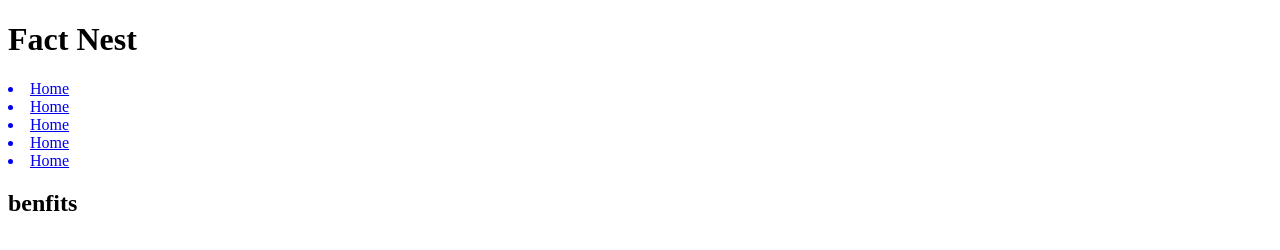
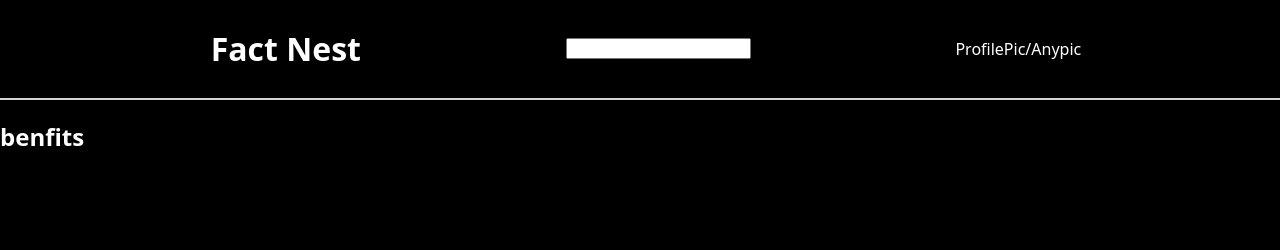
Before and after one commit to idk-webs/Wiki-alike, a plain HTML site: page index.html in a window 1280 px wide. Drawn offline with Linux system fonts and the light colour scheme.

Commit message:
Add files via upload

```diff
--- a/index.html
+++ b/index.html
@@ -4,26 +4,30 @@
     <meta charset="UTF-8">
     <meta name="viewport" content="width=device-width, initial-scale=1.0">
     <link rel="stylesheet" href="style.css">
+    <script src="app.js"></script>
     <title>Document</title>
 </head>
 <body>
+    <div class="nav">
+        <span class="logo">
+            <h1 class="glow">Fact Nest</h1>
+            <!-- Idhar h1 tag ki jagah soch rahe hai ek img daal de -->
+        </span>
+
+        <div class="links">
+            <input type="text">
+        </div>
+        <span class="dp">
+            <div class="pfp">ProfilePic/Anypic</div>
+        </span>
+
+    </div>
+
     <div class="main">
-        <span><h1 class="glow">Fact Nest</h1></span>
-        <div class="nav">
-            <span class="light"><a href="#Home"><li>Home</li></a></span>
-            <span class="light"><a href="#home"><li>Home</li></a></span>
-            <span class="light"><a href="#home"><li>Home</li></a></span>
-            <span class="light"><a href="#home"><li>Home</li></a></span>
-            <span class="light"><a href="#home"><li>Home</li></a></span>
+        <div class="decorating_place"></div>
+        <div class="decorating_place_2" id="animate">
+             <h2>benfits</h2>
         </div>
     </div>
-
-    <div class="design">
-        <div class="decorating_place">
-
-        </div>
-         <div class="decorating_place_2" id="animate">
-             <h2>benfits</h2>
-        </div>
 </body>
 </html>
--- a/style.css
+++ b/style.css
@@ -0,0 +1,47 @@
+body{
+    font-family: system-ui, -apple-system, BlinkMacSystemFont, 'Segoe UI', Roboto, Oxygen, Ubuntu, Cantarell, 'Open Sans', 'Helvetica Neue', sans-serif;
+    margin: 0;
+    background-color: black;
+    color: white;
+}
+.nav{
+    display: flex;
+    justify-content: space-evenly;
+    width: 100%;
+    padding: 6px;
+    background-color: black;
+    color: white;
+    border-bottom: 2px solid lightgray;
+}
+.links{
+    display: flex;
+    align-items: center;
+
+}
+.light{
+    margin: 12px;
+    border: 1px solid;
+    padding: 16px;
+    border-radius: 12px;
+    transition: .1s;
+}
+.light:hover{
+    background-color: white;
+    .a{
+        color: black;
+    }
+    cursor: pointer;
+}
+a{
+    text-decoration: none;
+    color: white;
+}
+.dp{
+    display: flex;
+    align-items: center;
+}
+.main{
+    background-color: black;
+    height: 100%;
+    width: 100%;
+}
```
